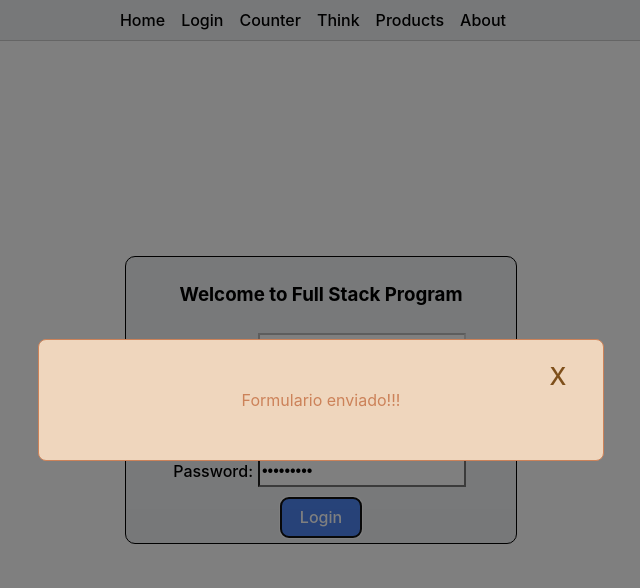
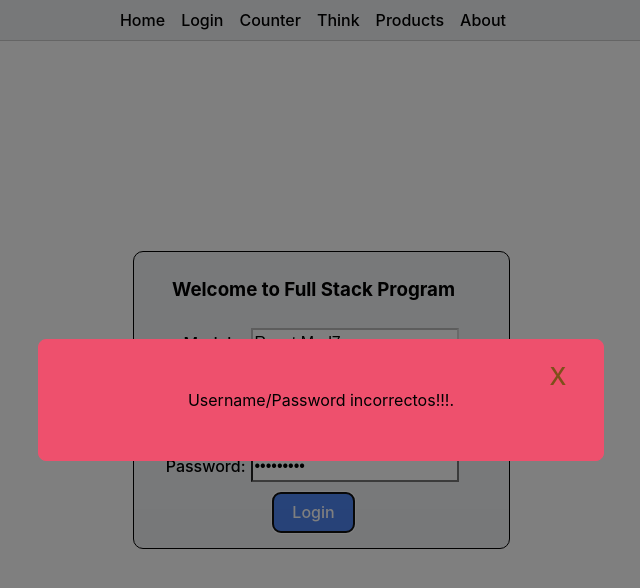
Before and after one commit to Limichui/frontend-react, a React (Vite) app: page /frontend-react/login in a window 1280 px wide. Both pictures are taken after typing "Sample", "name@example.com", "Sample123" into the empty fields and a click on the button "Login". Shown: the top 588 px of the page, without its empty margins (319-959 px from the left). Built offline with nearby package versions, Linux system fonts and the light colour scheme.

Commit message:
Trabajo Final: Ejercicio 3 - Completado

```diff
--- a/src/App.css
+++ b/src/App.css
@@ -78,9 +78,9 @@
   z-index: 1000;
 }
 
-.notification-success {
+.modal {
   background-color: #efd6bd;
-  color: #cc8259;
+  color: #000000;
   padding: 2rem;
   border: 1px solid #cc8259;
   border-radius: 0.5rem;
@@ -88,6 +88,16 @@
   width: 90%;
   text-align: center;
   position: relative;
+}
+
+.modal-success {
+  background-color: #62B874;
+  border: 1px solid #62B874;
+}
+
+.modal-error {
+  background-color: #EE506D;
+  border: 1px solid #EE506D;
 }
 
 .close-btn-success {
@@ -103,7 +113,7 @@
 
 /* Formulario */
 form {
-  padding: 5px 20px;
+  padding: 5px 20px 15px 5px;
   border-radius: 10px;
   border: 1px solid #000000;
   background-color: #F0F2F4;
--- a/src/components/forms/FormLoginWithMotion.jsx
+++ b/src/components/forms/FormLoginWithMotion.jsx
@@ -1,6 +1,7 @@
 import { useState } from "react";
-import { useSelector } from 'react-redux';
+import { useDispatch, useSelector } from 'react-redux';
 import { motion } from "motion/react";
+import { setInitialValue } from "../../store/features/form/formSlice.js";
 import useForm from "../hooks/useForm.js";
 import ModalInfo from "../../components/modals/ModalInfo.jsx";
 
@@ -14,19 +15,40 @@ const FormWithMotionAndHook = ({titleForm}) => {
     });
 
     const [showModal, setShowModal] = useState(false);
+    const [modalMessage, setModalMessage] = useState(""); // Estado para almacenar el mensaje del modal.
+    const [isSuccess, setIsSuccess] = useState(false); // Estado para controlar si la validación fue exitosa
+    const [isButtonVisible, setIsButtonVisible] = useState(true); // Estado para controlar visibilidad del botón
+    const [inputsDisabled, setInputsDisabled] = useState(false); // Estado para controlar si los inputs están deshabilitados
+
+    const dispatch = useDispatch(); // Inicializar el hook useDispatch
+    const initialValueForm  = useSelector((state) => state.form);
+    console.log(initialValueForm);
 
     const handleSubmit = (e) => {
         e.preventDefault();
+        if (initialValueForm.formData.password === formData.password) {
+            dispatch(setInitialValue({
+                ...initialValueForm.formData,
+                username: formData.username,
+                email: formData.email
+            }));
+            setModalMessage(`Bienvenido: ${formData.username}`);
+            setIsButtonVisible(false); // Ocultar el botón paar que no vuelva a hacer clic
+            setInputsDisabled(true); // Deshabilitar los inputs para que no cambie el contenido de cada input
+            setIsSuccess(true); // Indica que la validación fue exitosa
+        } else {
+            setModalMessage("Username/Password incorrectos!!!.");
+            setIsSuccess(false); // Indica que la validación no fue exitosa
+        }
+
         setShowModal(true);
-        //console.log('datos del formulario', formData);
     };
 
     const onCloseModalInfo = () => {
         setShowModal(false);
     }
 
-    const initialValueForm  = useSelector((state) => state.form);
-    //console.log(initialValueForm);
+
 
     return (
         <motion.div
@@ -37,8 +59,9 @@ const FormWithMotionAndHook = ({titleForm}) => {
         >
             <ModalInfo
                 visible={showModal}
-                message="Formulario enviado!!!"
+                message={modalMessage}
                 onClose={onCloseModalInfo}
+                isSuccess={isSuccess}
             />
             <form onSubmit={handleSubmit}>
                 <motion.div
@@ -77,6 +100,7 @@ const FormWithMotionAndHook = ({titleForm}) => {
                             value={formData.username}
                             onChange={handleChange}
                             required
+                            disabled={inputsDisabled}
                         />
 
                     </div>
@@ -94,6 +118,7 @@ const FormWithMotionAndHook = ({titleForm}) => {
                             value={formData.email}
                             onChange={handleChange}
                             required
+                            disabled={inputsDisabled}
                         />
                     </div>
                 </motion.div>
@@ -110,16 +135,24 @@ const FormWithMotionAndHook = ({titleForm}) => {
                             value={formData.password}
                             onChange={handleChange}
                             required
+                            disabled={inputsDisabled}
                         />
                     </div>
                 </motion.div>
-                <motion.div
-                    initial={{y: 100}}
-                    animate={{y: 0}}
-                    transition={{duration: 0.5}}
-                >
-                    <button className="button-form" type="submit">Login</button>
-                </motion.div>
+                {isButtonVisible && ( // Renderiza el botón solo si isButtonVisible es true
+                    <motion.div
+                        initial={{ y: 100 }}
+                        animate={{ y: 0 }}
+                        transition={{ duration: 0.5 }}
+                    >
+                        <button
+                            className="button-form"
+                            type="submit"
+                        >
+                            Login
+                        </button>
+                    </motion.div>
+                )}
             </form>
         </motion.div>
     );
--- a/src/components/modals/ModalInfo.jsx
+++ b/src/components/modals/ModalInfo.jsx
@@ -1,7 +1,7 @@
 import { motion } from "motion/react"
 
 // eslint-disable-next-line react/prop-types
-const ModalInfo = ({ visible, message, onClose }) => {
+const ModalInfo = ({ visible, message, onClose, isSuccess }) => {
 
     if (!visible) {
         return null;
@@ -10,7 +10,7 @@ const ModalInfo = ({ visible, message, onClose }) => {
 return (
         <div className="modal-overlay">
             <motion.div
-                className="notification-success"
+                className={`modal ${isSuccess ? 'modal-success' : 'modal-error'}`}
                 initial={{opacity: 0, y: -20}}
                 animate={{opacity: 1, y: 0}}
                 transition={{duration: 0.5}}
```
